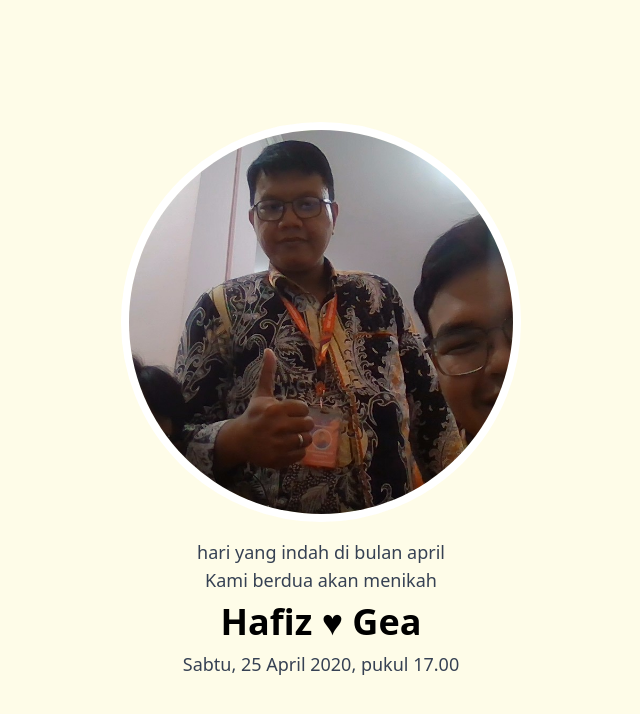
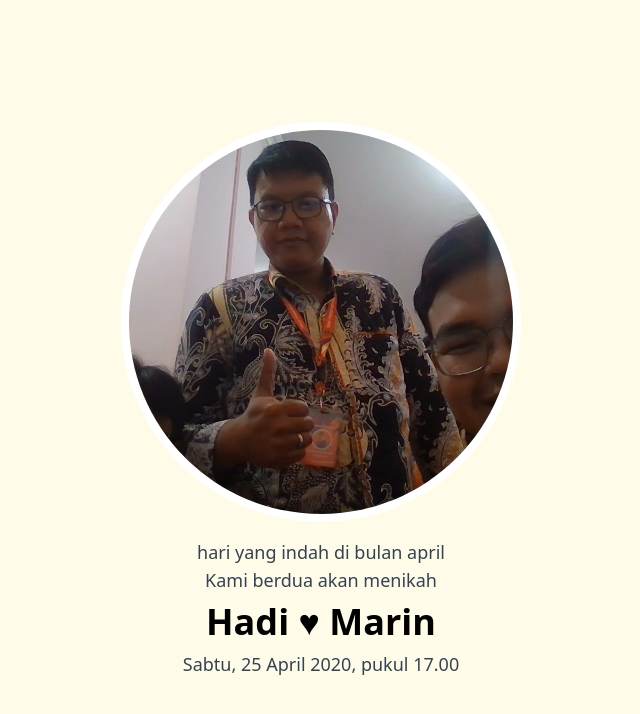
Before and after one commit to Hadi-Akram-Ramadhan/Hexanest-Nikahan, a Vue app: page / in a window 1280 px wide. Shown: the top 714 px of the page, without its empty margins (319-959 px from the left). Built offline with nearby package versions, Linux system fonts and the light colour scheme; the HTML template or start-up script is replaced by a standard one.

Commit message:
Update names in HomeView wedding invitation

```diff
--- a/src/views/HomeView.vue
+++ b/src/views/HomeView.vue
@@ -5,7 +5,7 @@
     </div>
     <p class="mt-4 text-lg text-gray-700">hari yang indah di bulan april</p>
     <p class="text-lg text-gray-700">Kami berdua akan menikah</p>
-    <h1 class="text-4xl font-bold mt-2">Hafiz ♥ Gea</h1>
+    <h1 class="text-4xl font-bold mt-2">Hadi ♥ Marin</h1>
     <p class="mt-2 text-lg text-gray-700">Sabtu, 25 April 2020, pukul 17.00</p>
   </div>
 </template>
```
